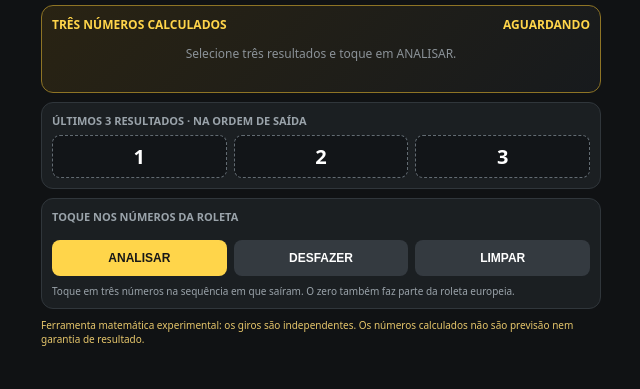
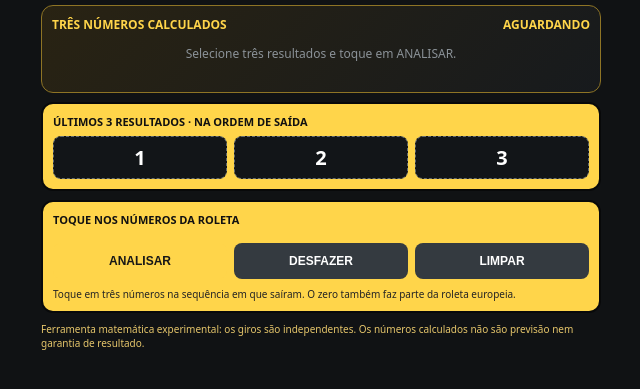
Before and after one commit to andreccardosso/roleta-europeia., a plain HTML site: page index.html in a window 1280 px wide. Shown: the part 33-422 px from the top of the page, without its empty margins (319-959 px from the left). Drawn offline with Linux system fonts and the light colour scheme.

Commit message:
Deixar painel amarelo e preto mantendo cores tradicionais dos números

```diff
--- a/index.html
+++ b/index.html
@@ -9,7 +9,7 @@
 *{box-sizing:border-box}body{margin:0;background:var(--bg);color:#f6f7f8;font:14px system-ui,-apple-system,Segoe UI,Roboto,sans-serif;padding:10px}
 main{max-width:560px;margin:auto}.top{display:flex;align-items:center;justify-content:space-between;margin-bottom:8px}.brand{font-weight:900;letter-spacing:.8px;font-size:15px}.brand span{color:var(--gold)}.tag{font-size:10px;color:var(--muted)}
 .result{background:linear-gradient(135deg,#292313,#171a1d);border:1px solid #8e7425;border-radius:12px;padding:10px;margin-bottom:9px}.result-head{display:flex;justify-content:space-between;align-items:center;color:var(--gold);font-weight:800;font-size:12px}.numbers{display:flex;gap:8px;margin-top:8px}.out{flex:1;min-width:0;text-align:center;border-radius:9px;padding:8px 2px;background:#282c30;border:1px solid #444}.out b{display:block;font-size:25px;line-height:1.2}.out small{font-size:9px;color:#c5cbd0}.empty{color:#8b9298;font-size:12px;padding:12px 2px;text-align:center}
-.panel{background:var(--panel);border:1px solid #30363b;border-radius:12px;padding:10px;margin-bottom:9px}.label{font-size:11px;color:var(--muted);font-weight:700;margin-bottom:7px}.slots{display:flex;gap:7px}.slot{flex:1;border:1px dashed #626b72;border-radius:8px;min-height:43px;display:flex;align-items:center;justify-content:center;font-weight:800;font-size:20px;color:#fff;background:#121518}.slot.filled{border-style:solid;border-color:#b99530}
+.panel{background:var(--gold);border:2px solid #08090a;border-radius:12px;padding:10px;margin-bottom:9px;color:#111}.label{font-size:11px;color:#111;font-weight:900;margin-bottom:7px}.panel .hint{color:#242424}.slots{display:flex;gap:7px}.slot{flex:1;border:1px dashed #626b72;border-radius:8px;min-height:43px;display:flex;align-items:center;justify-content:center;font-weight:800;font-size:20px;color:#fff;background:#121518}.slot.filled{border-style:solid;border-color:#b99530}
 .grid{display:grid;grid-template-columns:repeat(7,minmax(0,1fr));gap:5px}.num{border:0;border-radius:7px;min-height:34px;color:#fff;font-weight:800;font-size:14px;background:#222;cursor:pointer}.num.red{background:var(--red)}.num.black{background:#08090a;border:1px solid #444}.num.green{background:var(--green)}.num:active{transform:scale(.95)}.num:disabled{opacity:.3}.num.selected{outline:2px solid var(--gold);outline-offset:1px;box-shadow:0 0 10px #ffd54a66}
 .actions{display:flex;gap:7px;margin-top:9px}.btn{flex:1;border:0;border-radius:8px;padding:11px 8px;font-weight:900;font-size:12px;cursor:pointer}.primary{background:var(--gold);color:#171717}.secondary{background:#343a40;color:#fff}.hint{font-size:10px;color:var(--muted);line-height:1.4;margin-top:8px}.detail{font-size:11px;color:#d3d8dc;margin-top:8px;line-height:1.5}.warning{color:#e6c66b}
 @media(max-width:350px){body{padding:6px}.panel{padding:8px}.grid{gap:4px}.num{min-height:30px;font-size:12px}.out b{font-size:21px}.brand{font-size:13px}}
```
